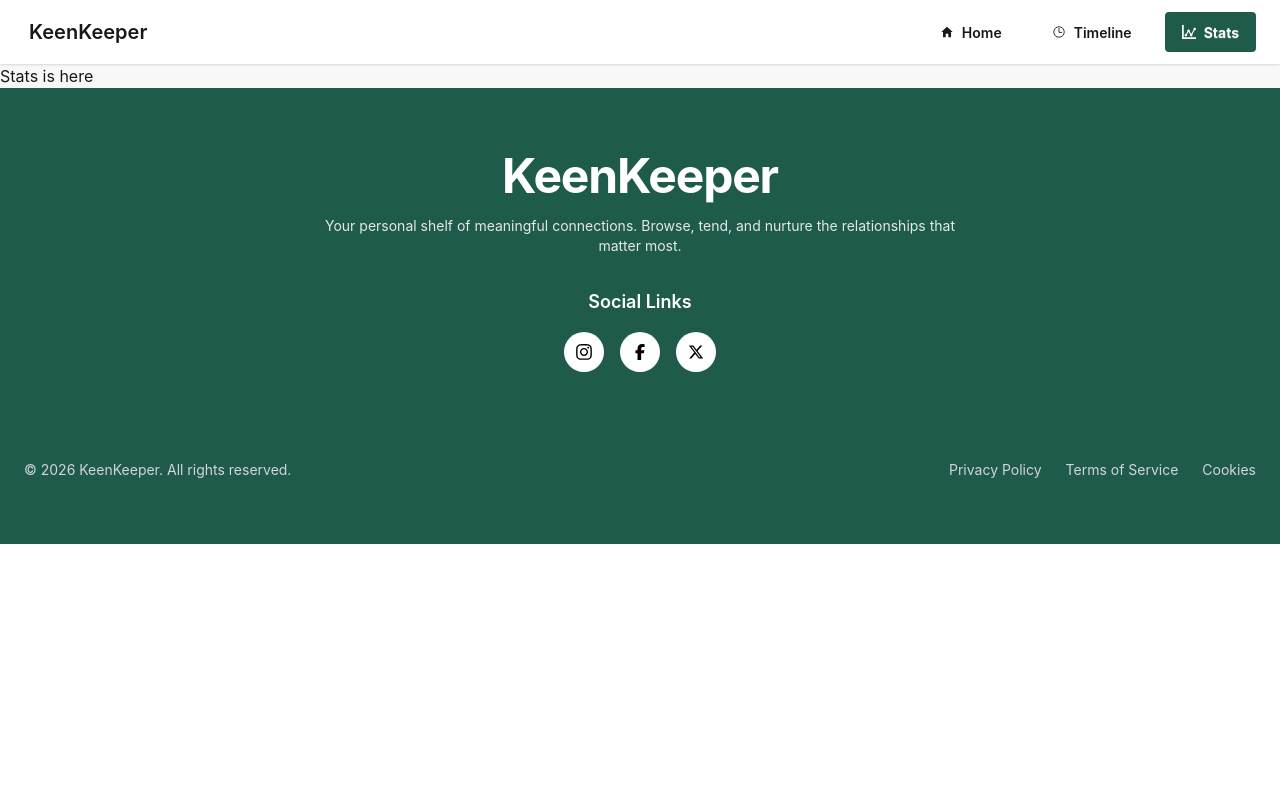
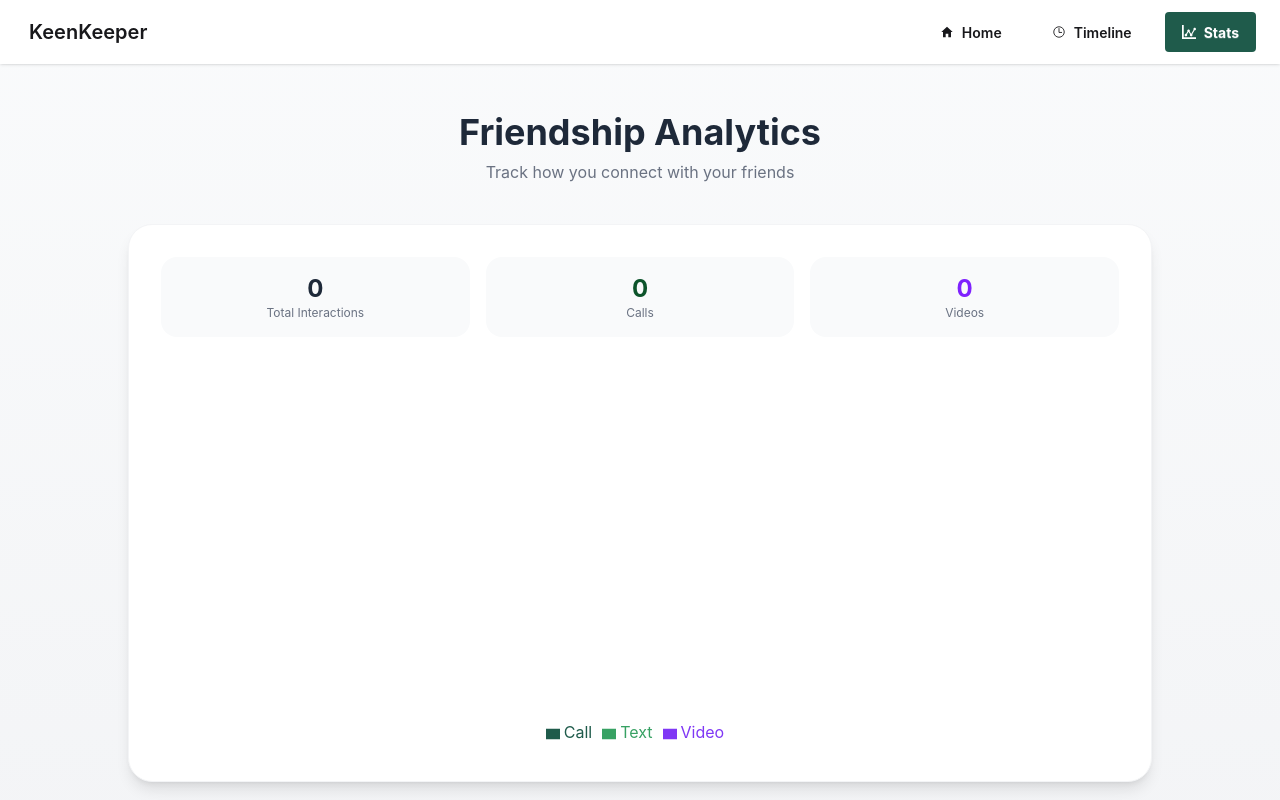
Before and after one commit to khalidhasan-m/assignment7, a React (Vite) app: page /stats in a window 1280 px wide. Shown: the top 800 px of the page. Built offline with nearby package versions, Linux system fonts and the light colour scheme.

Commit message:
install pie chart

```diff
--- a/package.json
+++ b/package.json
@@ -16,6 +16,7 @@
     "react-icons": "^5.6.0",
     "react-router": "^7.15.0",
     "react-toastify": "^11.1.0",
+    "recharts": "^3.8.1",
     "tailwindcss": "^4.2.4"
   },
   "devDependencies": {
--- a/src/pages/Stats.jsx
+++ b/src/pages/Stats.jsx
@@ -1,12 +1,123 @@
+import { useState } from "react";
+import {
+  PieChart,
+  Pie,
+  Cell,
+  Tooltip,
+  ResponsiveContainer,
+  Legend,
+} from "recharts";
 
+const COLORS = ["#1F5B4B", "#37a163", "#7f37f5"];
 
 const Stats = () => {
-    return (
-        <div>
-            Stats is here
+  const [data] = useState(() => {
+    const logs = JSON.parse(localStorage.getItem("contactLog")) || [];
+
+    const counts = {
+      Call: 0,
+      Text: 0,
+      Video: 0,
+    };
+
+    logs.forEach((log) => {
+      if (counts[log.method] !== undefined) {
+        counts[log.method]++;
+      }
+    });
+
+    return [
+      { name: "Call", value: counts.Call },
+      { name: "Text", value: counts.Text },
+      { name: "Video", value: counts.Video },
+    ];
+  });
+
+  const total = data.reduce((acc, item) => acc + item.value, 0);
+
+  return (
+    <div className="min-h-screen bg-linear-to-b from-gray-50 to-gray-100 px-4 py-12">
+      <div className="max-w-5xl mx-auto">
+
+        {/* Header */}
+        <div className="text-center mb-10">
+          <h2 className="text-4xl font-bold text-gray-800">
+            Friendship Analytics
+          </h2>
+          <p className="text-gray-500 mt-2">
+            Track how you connect with your friends
+          </p>
+        </div>
+
+        {/* Main Card */}
+        <div className="bg-white rounded-3xl shadow-lg border border-gray-100 p-8">
+
+          {/* Stats Summary */}
+          <div className="grid grid-cols-3 gap-4 mb-8 text-center">
+            <div className="bg-gray-50 rounded-2xl p-4">
+              <p className="text-2xl font-bold text-gray-800">{total}</p>
+              <p className="text-xs text-gray-500">Total Interactions</p>
+            </div>
+
+            <div className="bg-gray-50 rounded-2xl p-4">
+              <p className="text-2xl font-bold text-green-900">
+                {data.find(d => d.name === "Call")?.value || 0}
+              </p>
+              <p className="text-xs text-gray-500">Calls</p>
+            </div>
+
+            <div className="bg-gray-50 rounded-2xl p-4">
+              <p className="text-2xl font-bold text-violet-600">
+                {data.find(d => d.name === "Video")?.value || 0}
+              </p>
+              <p className="text-xs text-gray-500">Videos</p>
+            </div>
+          </div>
+
+          {/* Chart Section */}
+          <div className="h-95">
+            <ResponsiveContainer width="100%" height="100%">
+              <PieChart>
+                <Pie
+                  data={data}
+                  cx="50%"
+                  cy="50%"
+                  innerRadius={80}
+                  outerRadius={120}
+                  paddingAngle={5}
+                  dataKey="value"
+                  labelLine={false}
+                  label={({ name, value }) =>
+                    value ? `${name}: ${value}` : ""
+                  }
+                >
+                  {data.map((entry, index) => (
+                    <Cell
+                      key={`cell-${index}`}
+                      fill={COLORS[index]}
+                      stroke="white"
+                      strokeWidth={2}
+                    />
+                  ))}
+                </Pie>
+
+                <Tooltip
+                  contentStyle={{
+                    borderRadius: "12px",
+                    border: "none",
+                    boxShadow: "0 10px 30px rgba(0,0,0,0.1)",
+                  }}
+                />
+
+                <Legend />
+              </PieChart>
+            </ResponsiveContainer>
+          </div>
 
         </div>
-    );
+      </div>
+    </div>
+  );
 };
 
 export default Stats;
```
Also changed, not shown: 1 other file (tests, documents, lock files or other folders).
